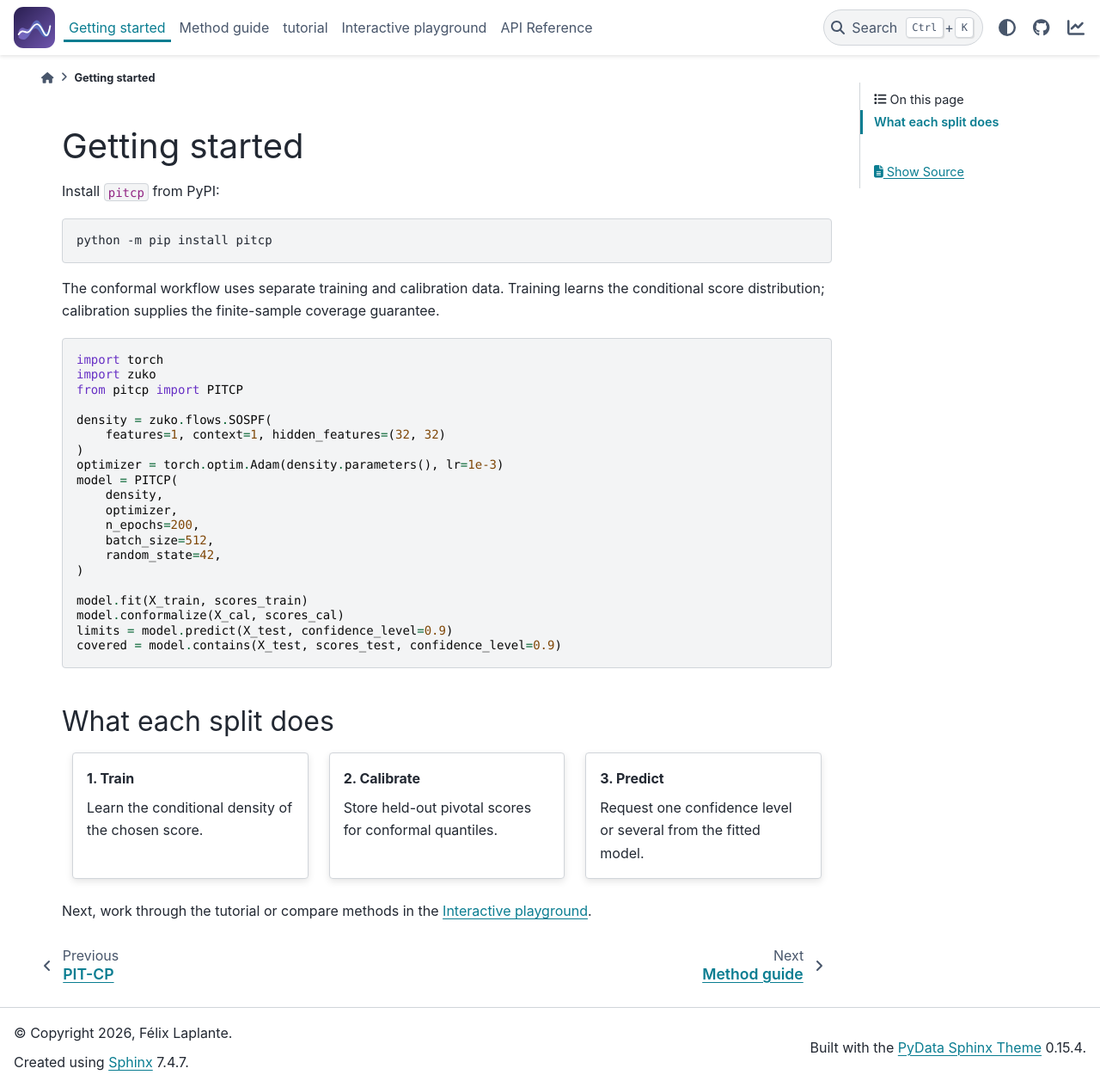
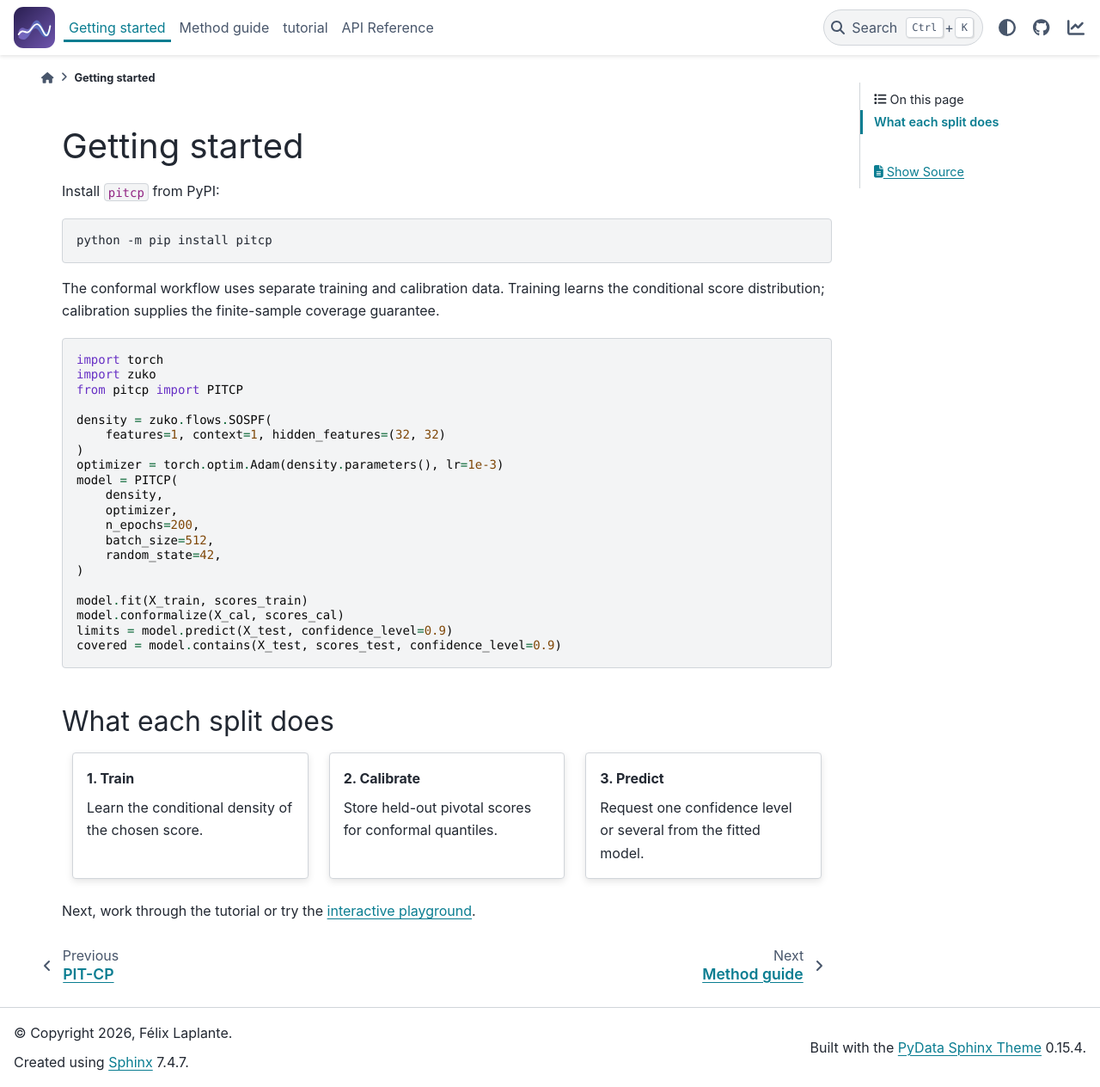
Before and after one commit to felixlaplante0/pitcp, a Sphinx documentation site: the page built from docs/source/getting-started.rst, in a window 1280 px wide and 1264 px high. Shown: the whole window at 86% size. Built offline with Sphinx 7.4.7 and the PyData theme 0.15.4, drawn with Linux system fonts in a browser that asks for light colours.

Commit message:
docs: remove playground page

```diff
--- a/docs/source/getting-started.rst
+++ b/docs/source/getting-started.rst
@@ -51,5 +51,5 @@ What each split does
 
       Request one confidence level or several from the fitted model.
 
-Next, work through the :doc:`tutorial` or compare methods in the
-:doc:`playground`.
+Next, work through the :doc:`tutorial` or try the
+`interactive playground <https://pitcp-app.streamlit.app/>`_.
--- a/docs/source/index.rst
+++ b/docs/source/index.rst
@@ -88,5 +88,4 @@ Choose a method
    getting-started
    methods
    tutorial
-   playground
    modules
```
Also changed, not shown: docs/source/playground.rst (deleted, +0 -17 lines).
